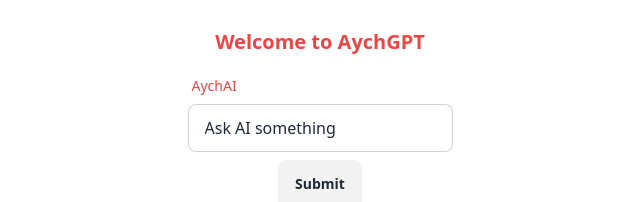
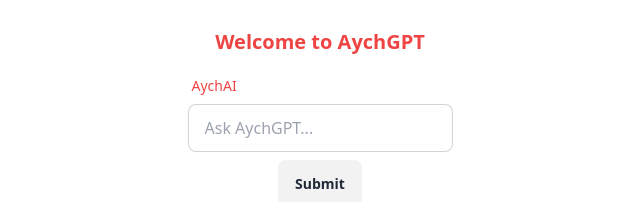
Before and after one commit to aych-dev/AychGPT, a React (Vite) app: page / in a window 1280 px wide. Shown: the top 202 px of the page, without its empty margins (320-960 px from the left). Built offline with nearby package versions, Linux system fonts and the light colour scheme.

Commit message:
updated placeholder in input box

```diff
--- a/src/App.tsx
+++ b/src/App.tsx
@@ -2,9 +2,10 @@ import { useState } from 'react';
 import axios, { AxiosError } from 'axios';
 
 function App() {
-  const [prompt, setPrompt] = useState<string>('Ask AI something');
+  const [prompt, setPrompt] = useState<string>('');
   const [aiResponse, setAiResponse] = useState<string>('I am AychGPT');
   const [loading, setIsLoading] = useState<boolean>(false);
+  console.log(aiResponse);
 
   const submitPrompt = async (e: React.FormEvent<HTMLFormElement>) => {
     e.preventDefault();
@@ -39,7 +40,7 @@ function App() {
             </div>
             <input
               type='text'
-              placeholder='Enter Prompt'
+              placeholder='Ask AychGPT...'
               className='input input-bordered w-full max-w-xs'
               onChange={(e) => setPrompt(e.target.value)}
               value={prompt}
@@ -51,7 +52,11 @@ function App() {
         </form>
         <div className='max-w-2xl'>
           <span className='text-red-500'>AI Response:</span>{' '}
-          {loading ? 'Loading' : aiResponse}
+          {loading ? (
+            <span className='loading loading-dots loading-md ml-5'></span>
+          ) : (
+            aiResponse
+          )}
         </div>
       </div>
     </>
```
